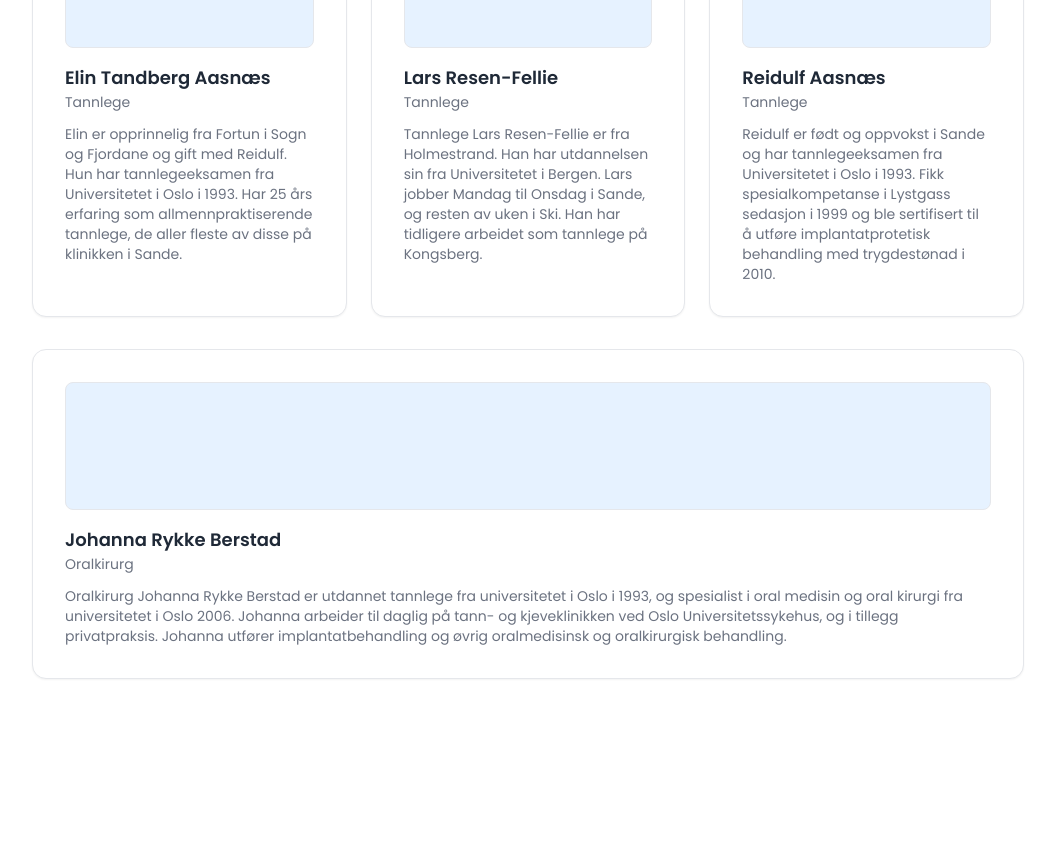
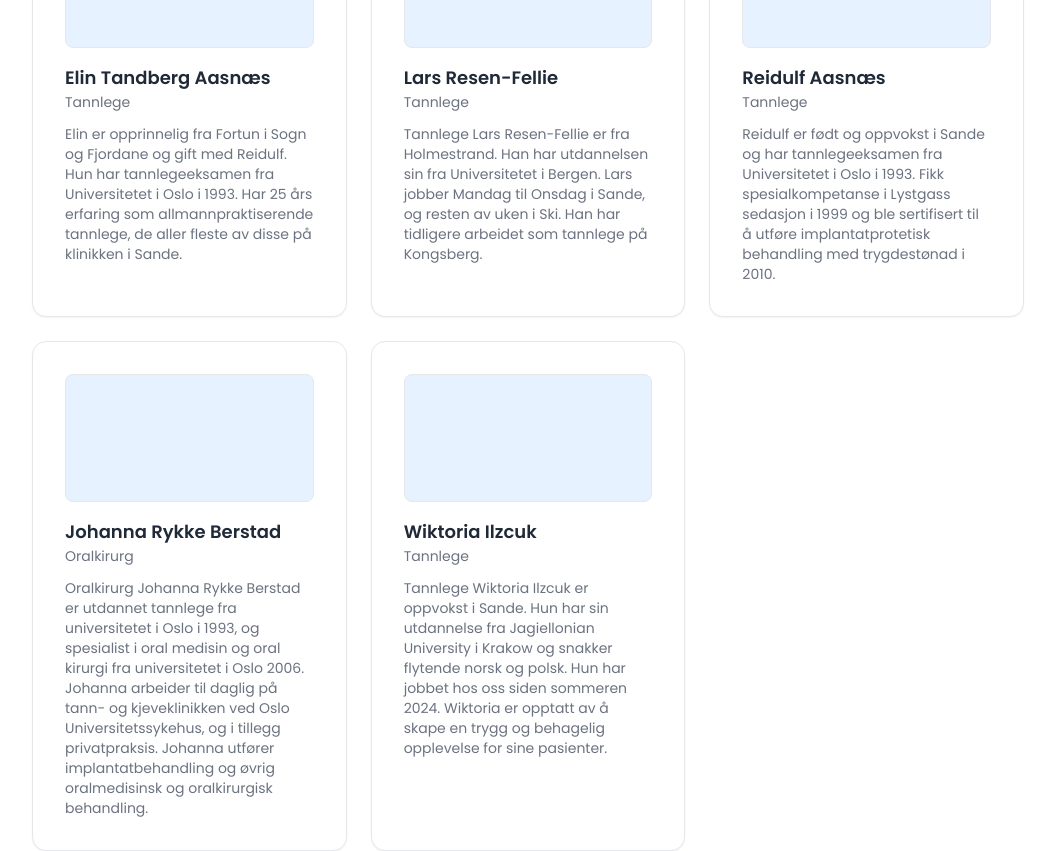
Before and after one commit to fredriksha/tannlegene-aasnaes, a Next.js app: page /om-oss in a window 1280 px wide. Shown: the part 920-1771 px from the top of the page, without its empty margins (112-1167 px from the left). Built offline with nearby package versions, Linux system fonts and the light colour scheme.

Commit message:
Add Wiktoria Ilzcuk to team and make all team cards equal size

```diff
--- a/app/om-oss/page.tsx
+++ b/app/om-oss/page.tsx
@@ -21,35 +21,40 @@ export default function Page() {
       </Section>
 
       <Section title="Teamet vårt">
-        <div className="grid gap-6 md:grid-cols-3">
-          <div className="card">
+        <div className="grid gap-6 md:grid-cols-2 lg:grid-cols-3">
+          <div className="card flex flex-col">
             <div className="h-32 w-full rounded-lg border bg-dental mb-4" aria-hidden />
             <div className="font-semibold text-lg">Elin Tandberg Aasnæs</div>
             <div className="text-sm text-gray500 mb-3">Tannlege</div>
-            <p className="text-gray500 text-sm">Elin er opprinnelig fra Fortun i Sogn og Fjordane og gift med Reidulf. Hun har tannlegeeksamen fra Universitetet i Oslo i 1993. Har 25 års erfaring som allmennpraktiserende tannlege, de aller fleste av disse på klinikken i Sande.</p>
+            <p className="text-gray500 text-sm flex-grow">Elin er opprinnelig fra Fortun i Sogn og Fjordane og gift med Reidulf. Hun har tannlegeeksamen fra Universitetet i Oslo i 1993. Har 25 års erfaring som allmannpraktiserende tannlege, de aller fleste av disse på klinikken i Sande.</p>
           </div>
 
-          <div className="card">
+          <div className="card flex flex-col">
             <div className="h-32 w-full rounded-lg border bg-dental mb-4" aria-hidden />
             <div className="font-semibold text-lg">Lars Resen-Fellie</div>
             <div className="text-sm text-gray500 mb-3">Tannlege</div>
-            <p className="text-gray500 text-sm">Tannlege Lars Resen-Fellie er fra Holmestrand. Han har utdannelsen sin fra Universitetet i Bergen. Lars jobber Mandag til Onsdag i Sande, og resten av uken i Ski. Han har tidligere arbeidet som tannlege på Kongsberg.</p>
+            <p className="text-gray500 text-sm flex-grow">Tannlege Lars Resen-Fellie er fra Holmestrand. Han har utdannelsen sin fra Universitetet i Bergen. Lars jobber Mandag til Onsdag i Sande, og resten av uken i Ski. Han har tidligere arbeidet som tannlege på Kongsberg.</p>
           </div>
 
-          <div className="card">
+          <div className="card flex flex-col">
             <div className="h-32 w-full rounded-lg border bg-dental mb-4" aria-hidden />
             <div className="font-semibold text-lg">Reidulf Aasnæs</div>
             <div className="text-sm text-gray500 mb-3">Tannlege</div>
-            <p className="text-gray500 text-sm">Reidulf er født og oppvokst i Sande og har tannlegeeksamen fra Universitetet i Oslo i 1993. Fikk spesialkompetanse i Lystgass sedasjon i 1999 og ble sertifisert til å utføre implantatprotetisk behandling med trygdestønad i 2010.</p>
+            <p className="text-gray500 text-sm flex-grow">Reidulf er født og oppvokst i Sande og har tannlegeeksamen fra Universitetet i Oslo i 1993. Fikk spesialkompetanse i Lystgass sedasjon i 1999 og ble sertifisert til å utføre implantatprotetisk behandling med trygdestønad i 2010.</p>
           </div>
-        </div>
 
-        <div className="mt-8">
-          <div className="card">
+          <div className="card flex flex-col">
             <div className="h-32 w-full rounded-lg border bg-dental mb-4" aria-hidden />
             <div className="font-semibold text-lg">Johanna Rykke Berstad</div>
             <div className="text-sm text-gray500 mb-3">Oralkirurg</div>
-            <p className="text-gray500 text-sm">Oralkirurg Johanna Rykke Berstad er utdannet tannlege fra universitetet i Oslo i 1993, og spesialist i oral medisin og oral kirurgi fra universitetet i Oslo 2006. Johanna arbeider til daglig på tann- og kjeveklinikken ved Oslo Universitetssykehus, og i tillegg privatpraksis. Johanna utfører implantatbehandling og øvrig oralmedisinsk og oralkirurgisk behandling.</p>
+            <p className="text-gray500 text-sm flex-grow">Oralkirurg Johanna Rykke Berstad er utdannet tannlege fra universitetet i Oslo i 1993, og spesialist i oral medisin og oral kirurgi fra universitetet i Oslo 2006. Johanna arbeider til daglig på tann- og kjeveklinikken ved Oslo Universitetssykehus, og i tillegg privatpraksis. Johanna utfører implantatbehandling og øvrig oralmedisinsk og oralkirurgisk behandling.</p>
+          </div>
+
+          <div className="card flex flex-col">
+            <div className="h-32 w-full rounded-lg border bg-dental mb-4" aria-hidden />
+            <div className="font-semibold text-lg">Wiktoria Ilzcuk</div>
+            <div className="text-sm text-gray500 mb-3">Tannlege</div>
+            <p className="text-gray500 text-sm flex-grow">Tannlege Wiktoria Ilzcuk er oppvokst i Sande. Hun har sin utdannelse fra Jagiellonian University i Krakow og snakker flytende norsk og polsk. Hun har jobbet hos oss siden sommeren 2024. Wiktoria er opptatt av å skape en trygg og behagelig opplevelse for sine pasienter.</p>
           </div>
         </div>
       </Section>
```
